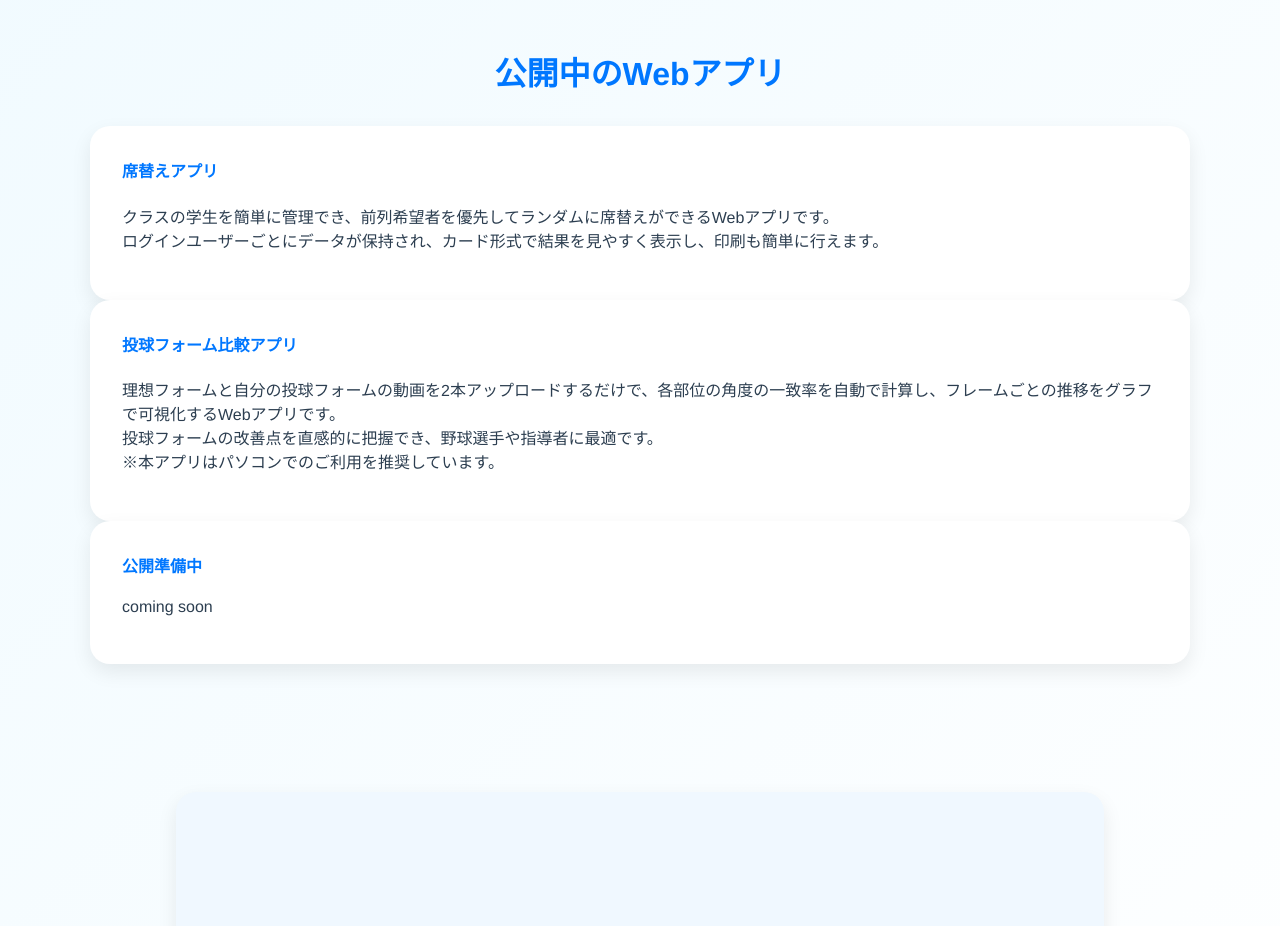
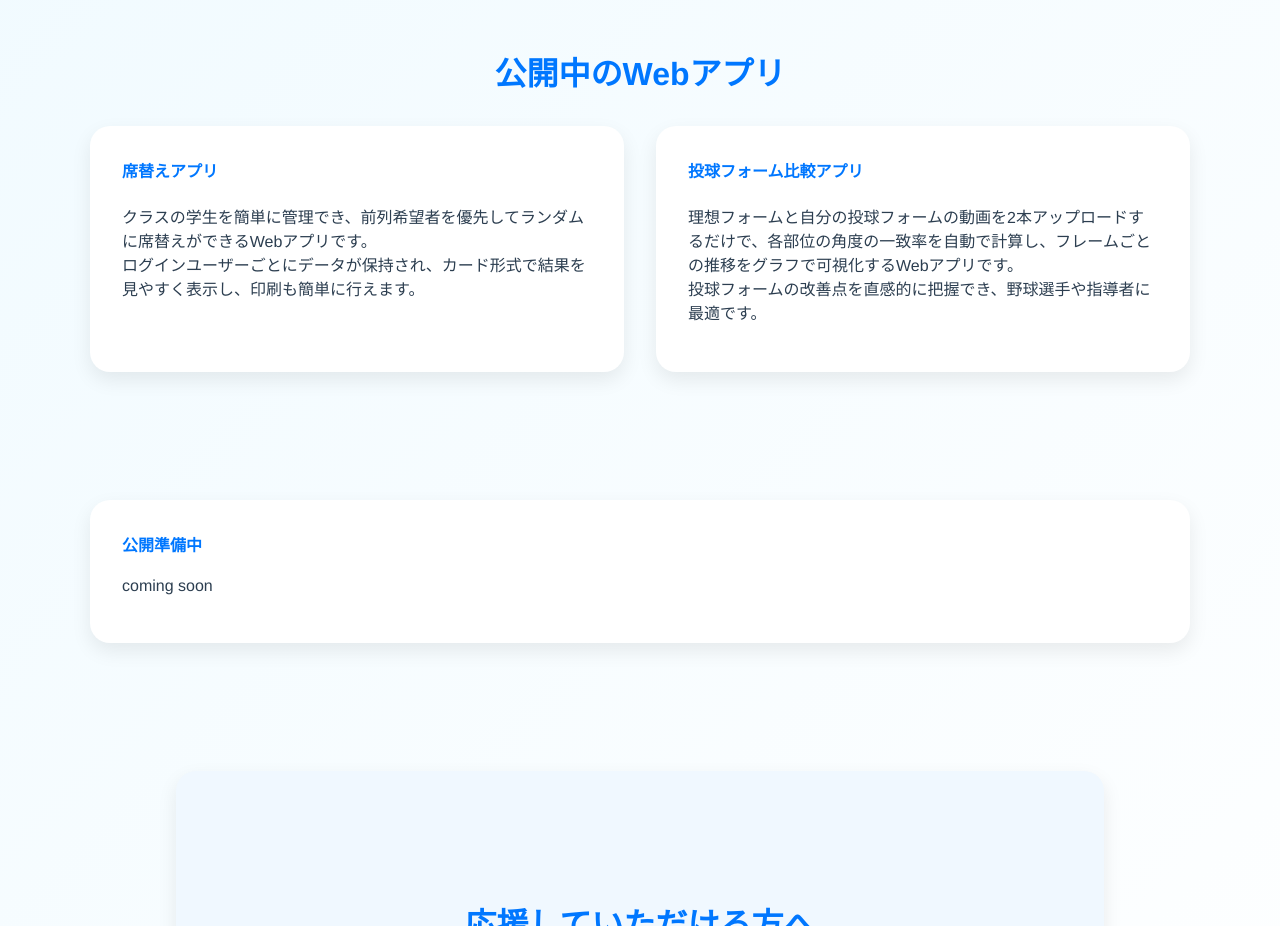
Before and after one commit to mirakurutomato/WakuwakuFuture, a plain HTML site: page html/home.html in a window 1280 px wide. Shown: the part 2200-3126 px from the top of the page. Drawn offline with Linux system fonts and the light colour scheme.

Commit message:
Update home.html

```diff
--- a/html/home.html
+++ b/html/home.html
@@ -473,34 +473,33 @@
     </section>
 
     <section id="apps" aria-labelledby="apps-heading">
-      <h3 id="apps-heading" class="text-2xl font-bold mb-4">公開中のWebアプリ</h3>
+      <h3 id="apps-heading">公開中のWebアプリ</h3>
 
-      <div class="grid grid-cols-1 md:grid-cols-2 gap-6" role="list">
-        <article class="card p-4 shadow rounded-lg mb-4 md:mb-0" role="listitem">
+      <div class="cards" role="list">
+        <article class="card" role="listitem">
           <a href="https://changetomato10.onrender.com/login/?next=/" style="text-decoration: none; color: inherit;" rel="external" aria-label="席替えアプリを外部リンクで開く">
-            <h4 class="text-xl font-semibold mb-2">席替えアプリ</h4>
-            <p class="text-gray-700 text-sm">
-              クラスの学生を簡単に管理でき、前列希望者を優先してランダムに席替えができるWebアプリです。<br>
+            <h4>席替えアプリ</h4>
+            <p>クラスの学生を簡単に管理でき、前列希望者を優先してランダムに席替えができるWebアプリです。<br>
               ログインユーザーごとにデータが保持され、カード形式で結果を見やすく表示し、印刷も簡単に行えます。
             </p>
           </a>
         </article>
 
-        <article class="card p-4 shadow rounded-lg mb-4 md:mb-0" role="listitem">
-          <a href="https://baseballtomato.onrender.com" style="text-decoration: none; color: inherit;" rel="external" aria-label="投球フォーム比較アプリを外部リンクで開く">
-            <h4 class="text-xl font-semibold mb-2">投球フォーム比較アプリ</h4>
-            <p class="text-gray-700 text-sm">
-              理想フォームと自分の投球フォームの動画を2本アップロードするだけで、各部位の角度の一致率を自動で計算し、フレームごとの推移をグラフで可視化するWebアプリです。<br>
-              投球フォームの改善点を直感的に把握でき、野球選手や指導者に最適です。<br>
-              ※本アプリはパソコンでのご利用を推奨しています。
+        <article class="card" role="listitem">
+          <a href="https://baseballtomato.onrender.com/login/?next=/" style="text-decoration: none; color: inherit;" rel="external" aria-label="席替えアプリを外部リンクで開く">
+            <h4>投球フォーム比較アプリ</h4>
+            <p>理想フォームと自分の投球フォームの動画を2本アップロードするだけで、各部位の角度の一致率を自動で計算し、フレームごとの推移をグラフで可視化するWebアプリです。<br>
+              投球フォームの改善点を直感的に把握でき、野球選手や指導者に最適です。
             </p>
           </a>
         </article>
+    </section>
 
-        <article class="card p-4 shadow rounded-lg" role="listitem">
-          <h4 class="text-xl font-semibold mb-2">公開準備中</h4>
-          <p class="text-gray-700 text-sm">coming soon</p>
-        </article>
+    <section id="apps" aria-labelledby="apps-heading">
+        <article class="card" role="listitem">
+          <h4>公開準備中</h4>
+          <p>coming soon</p>
+          </article>
       </div>
     </section>
 
```
